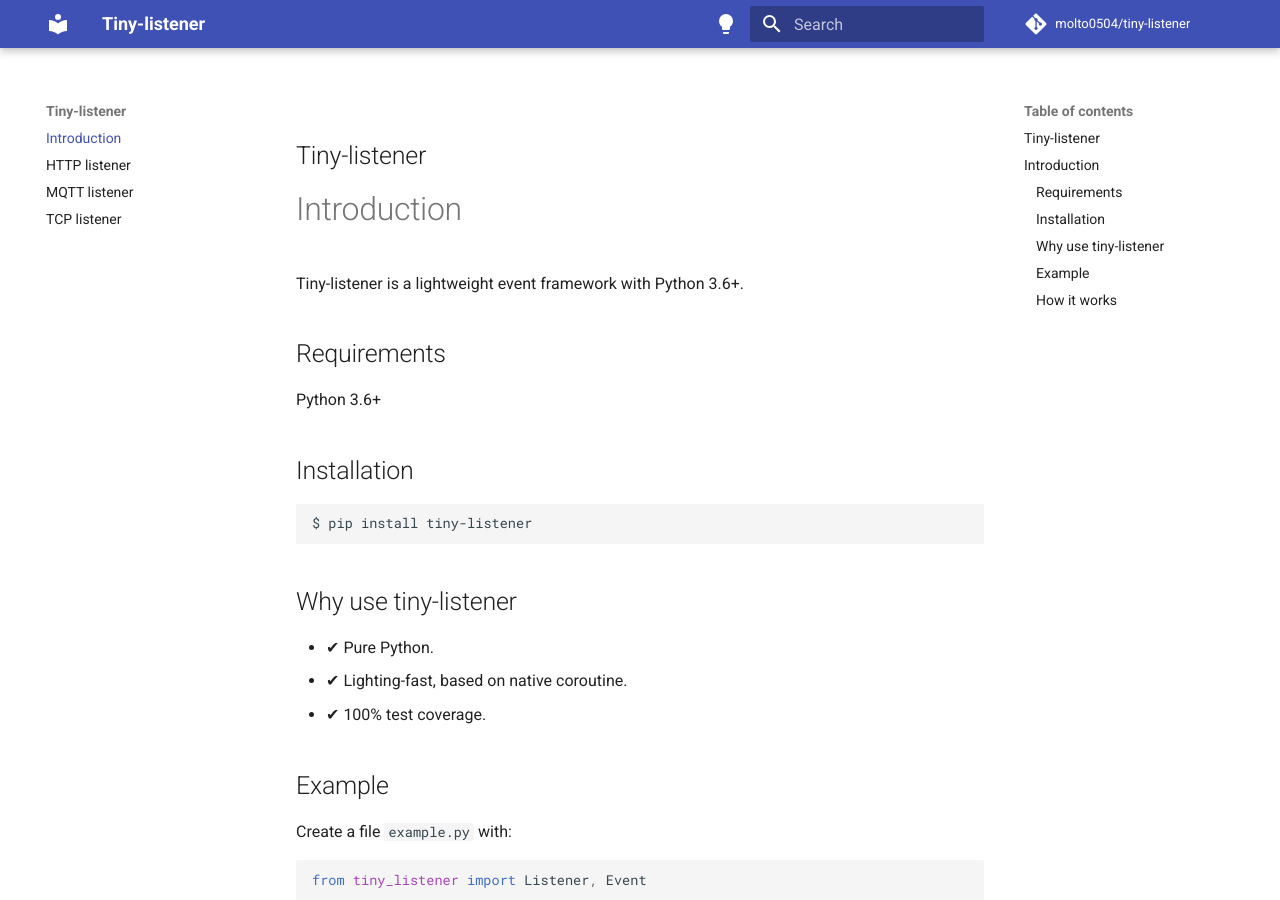
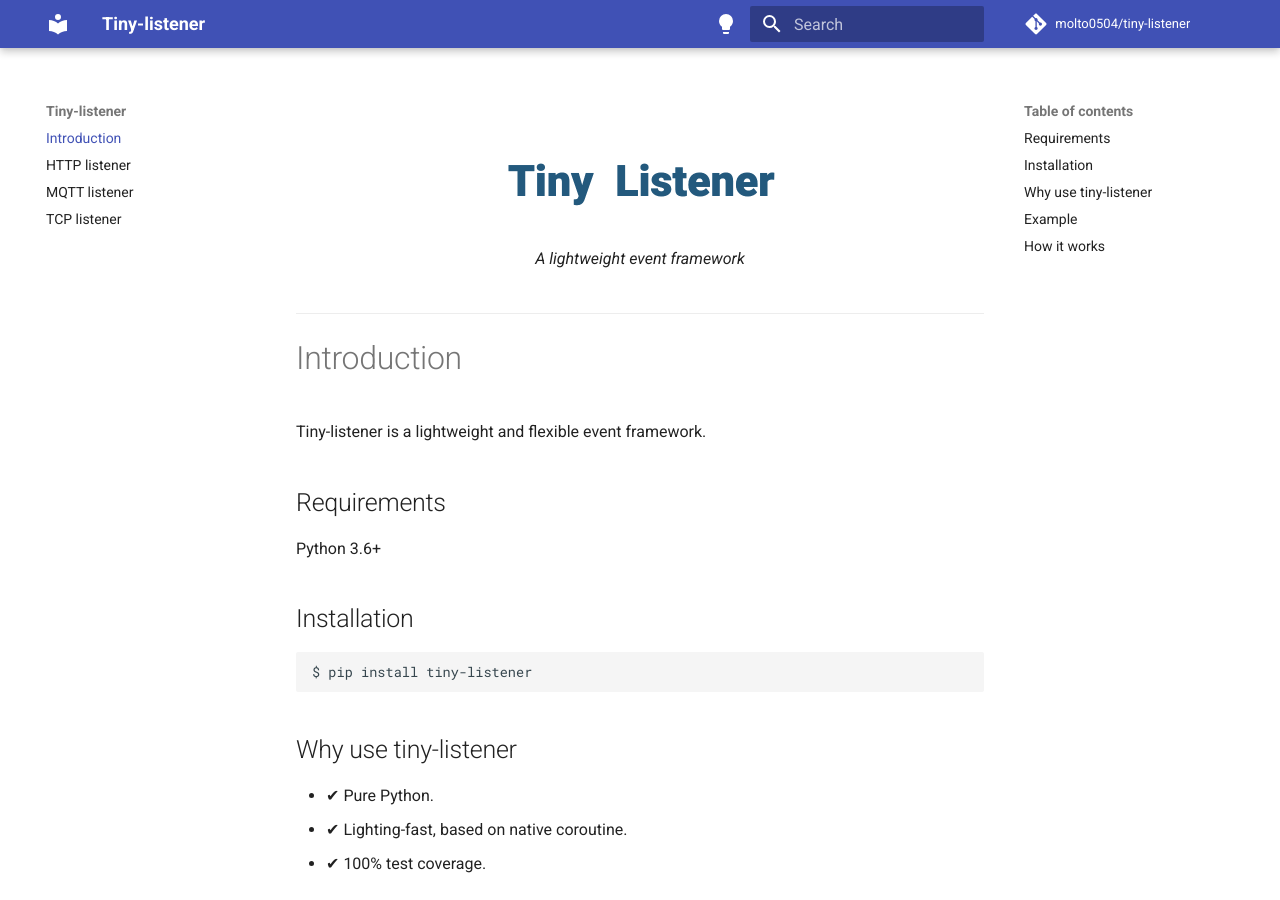
Before and after one commit to molto0504/tiny-listener, an MkDocs documentation site: the page built from docs/index.md, in a window 1280 px wide and 900 px high. Built offline with MkDocs 1.6.1 and Material for MkDocs 9.7.7, drawn with Linux system fonts in a browser that asks for light colours; comment, search, counter and statistics services are not loaded.

Commit message:
docs: add logl

```diff
--- a/docs/index.md
+++ b/docs/index.md
@@ -1,10 +1,14 @@
-Tiny-listener
+<figure markdown>
+  ![Image title](logo-light.png#only-light)
+  ![Image title](logo-dark.png#only-dark)
+  <figcaption>A lightweight event framework</figcaption>
+</figure>
+
 ---
 
 # Introduction
 
-Tiny-listener is a lightweight event framework with Python 3.6+.
-
+Tiny-listener is a lightweight and flexible event framework.
 
 ## Requirements
 
--- a/mkdocs.yml
+++ b/mkdocs.yml
@@ -3,6 +3,7 @@ site_description: A lightweight event framework.
 repo_name: molto0504/tiny-listener
 repo_url: https://github.com/molto0504/tiny-listener
 edit_uri: ""
+site_author: molto
 
 theme:
   name: "material"
@@ -25,8 +26,11 @@ nav:
   - MQTT listener: "mqtt-listener.md"
   - TCP listener: "tcp-listener.md"
 
+
 markdown_extensions:
   - admonition
+  - attr_list
+  - md_in_html
   - codehilite:
       css_class: highlight
   - toc:
```
Also changed, not shown: docs/logo-dark.png (added), docs/logo-light.png (added).
